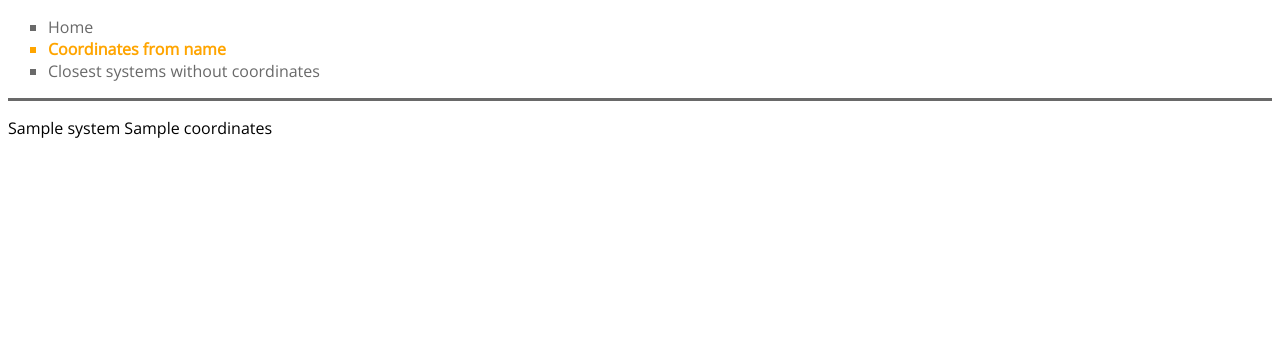
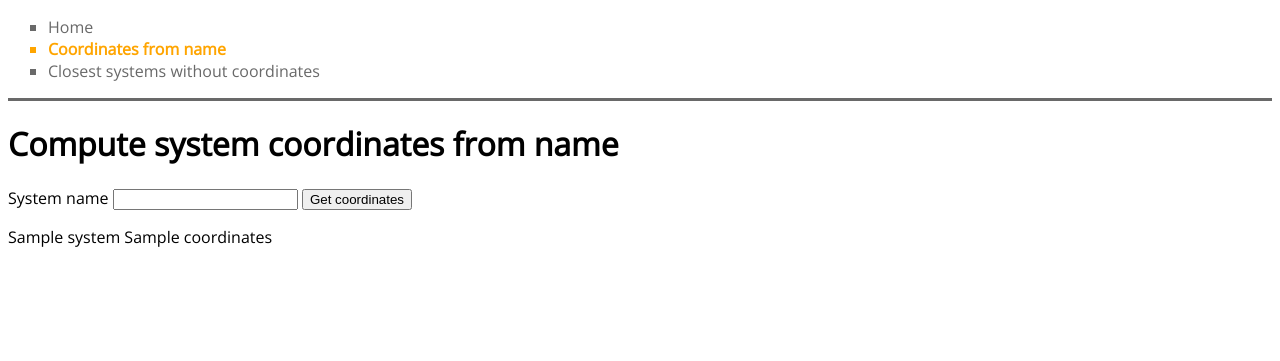
Before and after one commit to Ztrk/elite-dangerous-systems-to-trilaterate, a Flask app: template templates/system.html in a window 1280 px wide. Shown: the top 361 px of the page. Run offline with Flask 2, Linux system fonts and the light colour scheme; the template is opened without the code that fills it: most values are stand-ins (such as "Sample title", 1, 10 or a date in 2020); parts of the project's set-up code (start-up, migrations or seed data) failed here and were passed over.

Commit message:
Add forms for system names

```diff
--- a/main.py
+++ b/main.py
@@ -1,6 +1,6 @@
 import csv
 import heapq
-from flask import Flask, render_template, g
+from flask import Flask, request, render_template
 from markupsafe import escape
 from systems import System, Sectors
 
@@ -10,28 +10,25 @@ app = Flask(__name__)
 def index_page():
     return render_template('index.html')
 
-@app.route('/form')
-def form():
-    return '''
-        <form method="get">
-            <p><input type=text name=username>
-            <p><input type=submit value=Login>
-        </form>
-    '''
+@app.route('/system')
+def get_coords():
+    name = request.args.get('system', None)
+    if name is not None:
+        system = System(name, sectors=sectors)
+        return render_template('system.html', system=system)
+    else:
+        return render_template('system.html')
 
-@app.route('/system/<name>')
-def get_coords(name):
-    system = System(name, sectors=sectors)
-    return render_template('system.html', system=system)
-
-@app.route('/closest/<name>')
-def get_closest(name):
-    position = System(name)
-    head = heapq.nsmallest(100, systems, key=lambda a : a.distance(position))
-    distances = [round(position.distance(system), 2) for system in head]
-
-    return render_template('closest.html', position=position, rows=zip(head, distances))
-
+@app.route('/closest')
+def get_closest():
+    name = request.args.get('system', None)
+    if name is not None:
+        position = System(name)
+        head = heapq.nsmallest(100, systems, key=lambda a : a.distance(position))
+        distances = [position.distance(system) for system in head]
+        return render_template('closest.html', position=position, rows=zip(head, distances))
+    else:
+        return render_template('closest.html')
 
 def load_systems(filename):
     print('Reading systems data')
--- a/templates/system.html
+++ b/templates/system.html
@@ -1,10 +1,21 @@
 {% extends 'base.html' %}
+
 {% block header %}
-<li><a href="{{ url_for('index_page') }}">Home</a></li>
-<li class="selected">Coordinates from name</li>
-<li><a href="{{ url_for('get_closest', name='Sol') }}">Closest systems without coordinates</a></li>
+  <li><a href="{{ url_for('index_page') }}">Home</a></li>
+  <li class="selected">Coordinates from name</li>
+  <li><a href="{{ url_for('get_closest') }}">Closest systems without coordinates</a></li>
 {% endblock %}
 
 {% block content %}
-<p>{{ system.name }} {{ system.coordinates }} {{ system.error }}</p>
+  <h1>Compute system coordinates from name</h1>
+
+  <form action="{{ url_for('get_coords') }}" method="GET">
+    <label for="system">System name</label>
+    <input type="text" id="system" name="system">
+    <button type="submit">Get coordinates</button>
+  </form>
+
+  {% if system is defined %}
+    <p>{{ system.name }} {{ system.coordinates }} {{ system.error }}</p>
+  {% endif %}
 {% endblock %}
```
Also changed, not shown: templates/closest.html (+16 -3 lines), templates/index.html (+5 -5 lines).
